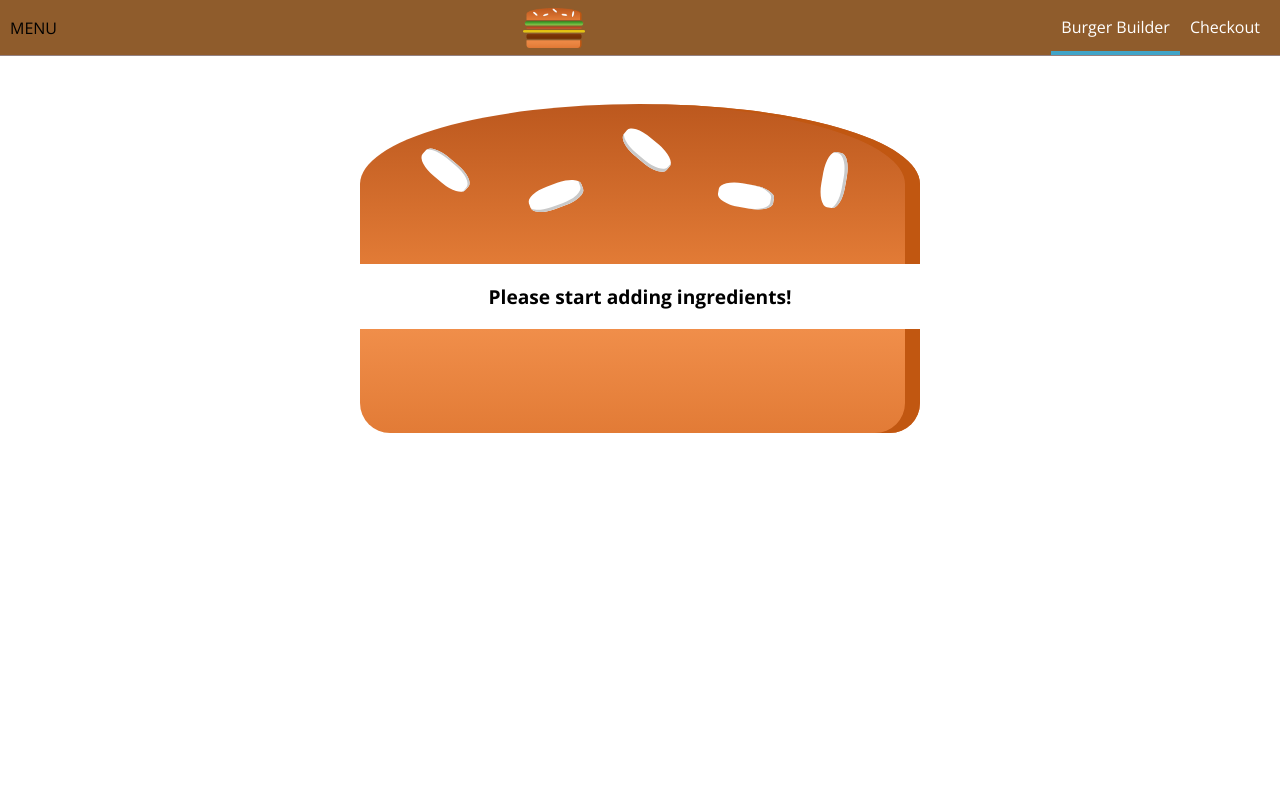
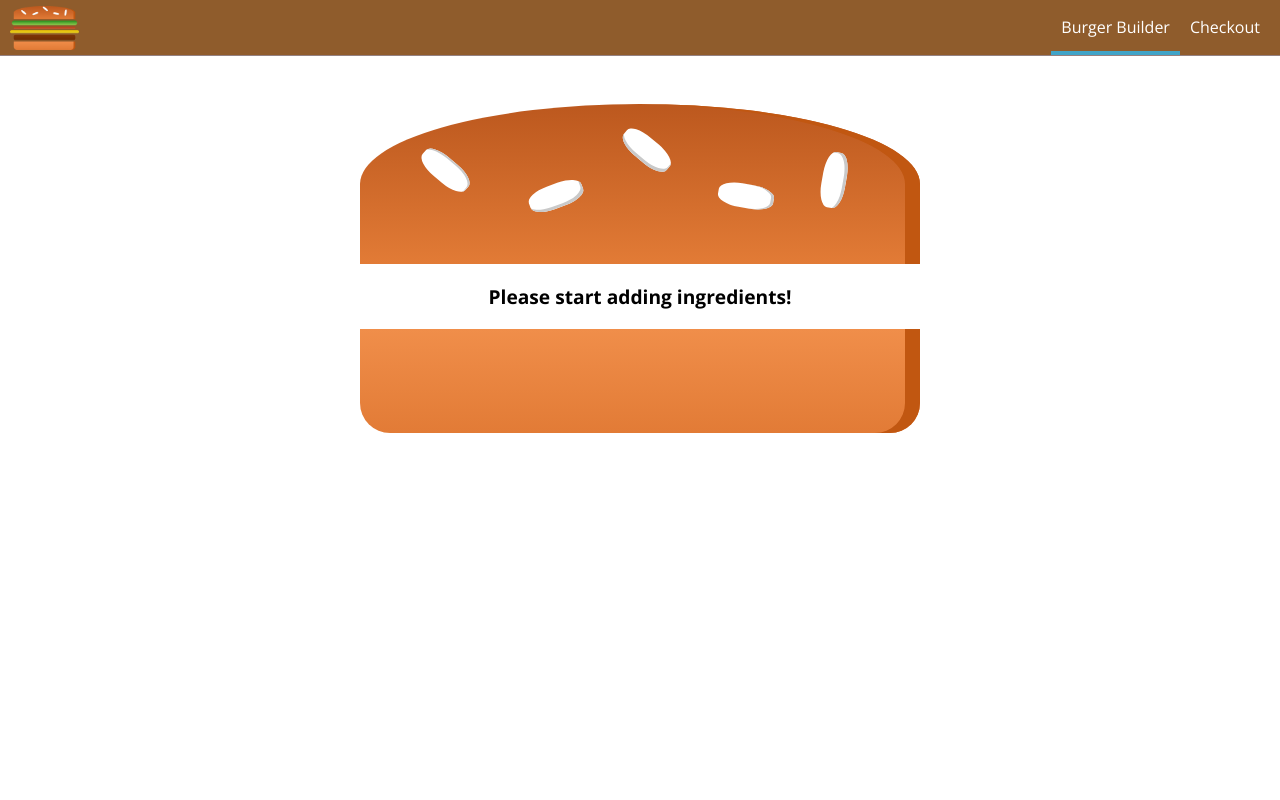
Before and after one commit to natalieg/udemyReact2, a React app in the folder burger/: page / in a window 1280 px wide. Shown: the top 800 px of the page. Built offline with nearby package versions, Linux system fonts and the light colour scheme.

Commit message:
side menu

```diff
--- a/burger/src/components/Layout/Layout.js
+++ b/burger/src/components/Layout/Layout.js
@@ -1,15 +1,36 @@
-import React from 'react';
+import React, { Component } from 'react';
 import Aux from '../../hoc/Auxi'
 import classes from './Layout.css'
 import Toolbar from '../Navigation/Toolbar/Toolbar'
+import SideDrawer from '../Navigation/SideDrawer/SideDrawer';
 
-const layout = (props) => (
-    <Aux>
-        <Toolbar/>
-        <main className={classes.Content}>
-            {props.children}
-        </main>
-    </Aux>
-);
+class Layout extends Component {
+    state = {
+        showSideDrawer: false
+    }
 
-export default layout;
+    sideDrawerClosedHandler = () => {
+        this.setState({ showSideDrawer: false })
+    }
+
+    sideDrawerOpenHandler = () => {
+        this.setState({ showSideDrawer: true })
+    }
+
+    render() {
+        return (
+            <Aux>
+                <Toolbar showSide={this.sideDrawerOpenHandler} />
+                <SideDrawer
+                    open={this.state.showSideDrawer}
+                    closed={this.sideDrawerClosedHandler}
+                />
+                <main className={classes.Content}>
+                    {this.props.children}
+                </main>
+            </Aux>
+        )
+    }
+}
+
+export default Layout;
--- a/burger/src/components/Logo/Logo.css
+++ b/burger/src/components/Logo/Logo.css
@@ -1,10 +1,8 @@
 .Logo {
     /* background-color: white; */
-    padding: 8px;
-    height: 85%;
+    height: 100%;
 }
 
 .Logo img {
-    padding-top: 4px;
-    height: inherit;
+    height: 100%;
 }
--- a/burger/src/components/Navigation/NavigationItems/NavigationItem/NavigationItem.css
+++ b/burger/src/components/Navigation/NavigationItems/NavigationItem/NavigationItem.css
@@ -1,6 +1,27 @@
+.NavigationItem {
+    margin: 10px 0;
+    box-sizing: border-box;
+    display: block;
+    width: 100%;
+}
+
+.NavigationItem a {
+    color: #8F5C2C;
+    text-decoration: none;
+    width: 100%;
+    box-sizing: border-box;
+    display: block;
+}
+
+.NavigationItem a:hover,
+.NavigationItem a:active,
+.NavigationItem a.active {
+    color: #40A4C8;
+}
+
+@media (min-width: 500px) {
     .NavigationItem {
         margin: 0;
-    box-sizing: border-box;
         display: flex;
         height: 100%;
         align-items: center;
@@ -8,12 +29,11 @@
 
     .NavigationItem a {
         color: white;
-    text-decoration: none;
+        white-space: nowrap;
+        width: auto;
         height: 100%;
         padding: 16px 10px;
         border-bottom: 4px solid transparent;
-    box-sizing: border-box;
-    display: block;
     }
 
     .NavigationItem a:hover,
@@ -23,3 +43,4 @@
         border-bottom: 4px solid #40A4C8;
         color: white;
     }
+}
--- a/burger/src/components/Navigation/NavigationItems/NavigationItems.css
+++ b/burger/src/components/Navigation/NavigationItems/NavigationItems.css
@@ -3,6 +3,13 @@
     padding: 0;
     list-style: none;
     display: flex;
+    flex-flow: column;
     align-items: center;
     height: 100%;
 }
+
+@media (min-width: 500px){
+    .NavigationItems {
+        flex-flow: row;
+    }
+}
--- /dev/null
+++ b/burger/src/components/Navigation/SideDrawer/SideDrawer.css
@@ -0,0 +1,32 @@
+.SideDrawer {
+    position: fixed;
+    width: 280px;
+    max-width: 70%;
+    height: 100%;
+    left: 0;
+    top: 0;
+    z-index: 200;
+    background-color: white;
+    padding: 32px 16px;
+    box-sizing: border-box;
+    transition: transform .3s ease-out;
+}
+
+@media (min-width: 500px) {
+    .SideDrawer {
+        display: none;
+    }
+}
+
+.Open {
+    transform: translateX(0);
+}
+
+.Close {
+    transform: translateX(-100%)
+}
+
+.Logo {
+    height: 11%;
+    margin-bottom: 30px;
+}
--- a/burger/src/components/Navigation/SideDrawer/SideDrawer.js
+++ b/burger/src/components/Navigation/SideDrawer/SideDrawer.js
@@ -0,0 +1,31 @@
+import React from 'react'
+import Logo from '../../Logo/Logo'
+import NavigationItems from '../NavigationItems/NavigationItems'
+import classes from './SideDrawer.css'
+import Backdrop from '../../UI/Backdrop/Backdrop'
+import Aux from '../../../hoc/Auxi'
+
+
+function SideDrawer(props) {
+
+    let attachedClasses = [classes.SideDrawer, classes.Close];
+    if(props.open){
+        attachedClasses = [classes.SideDrawer, classes.Open];
+    }
+
+    return (
+        <Aux>
+            <Backdrop show={props.open} clicked={props.closed}/>
+            <div className={attachedClasses.join(' ')}>
+                <div className={classes.Logo}>
+                    <Logo />
+                </div>
+                <nav>
+                    <NavigationItems></NavigationItems>
+                </nav>
+            </div>
+        </Aux>
+    )
+}
+
+export default SideDrawer
--- a/burger/src/components/Navigation/Toolbar/Toolbar.css
+++ b/burger/src/components/Navigation/Toolbar/Toolbar.css
@@ -17,5 +17,15 @@
 
 .Toolbar nav {
     height: 100%;
+}
 
+.Logo {
+    padding: 0;
+    height: 80%;
 }
+
+@media (max-width: 499px){
+    .DesktopOnly {
+        display: none;
+    }
+}
--- a/burger/src/components/Navigation/Toolbar/Toolbar.js
+++ b/burger/src/components/Navigation/Toolbar/Toolbar.js
@@ -2,16 +2,28 @@
 import classes from './Toolbar.css'
 import Logo from '../../Logo/Logo'
 import NavigationItems from '../NavigationItems/NavigationItems'
+import Aux from '../../../hoc/Auxi'
 
 function toolbar(props) {
     return (
-        <header className={classes.Toolbar}>
-            <div>MENU</div>
-            <Logo/>
-            <nav>
-                <NavigationItems/>
-            </nav>
-        </header>
+        <Aux>
+            <div onClick={props.showSide}
+                style={{
+                    height: "40px",
+                    padding: "10px",
+                    position: "absolute",
+                    top: "0",
+                    right: "0" }}>
+                <Logo /></div>
+            <header className={[classes.Toolbar, classes.DesktopOnly].join(' ')}>
+                <div className={classes.Logo}>
+                    <Logo />
+                </div>
+                <nav>
+                    <NavigationItems />
+                </nav>
+            </header>
+        </Aux>
     )
 }
 
```
Lines whose indentation alone changed are shown as unchanged.
